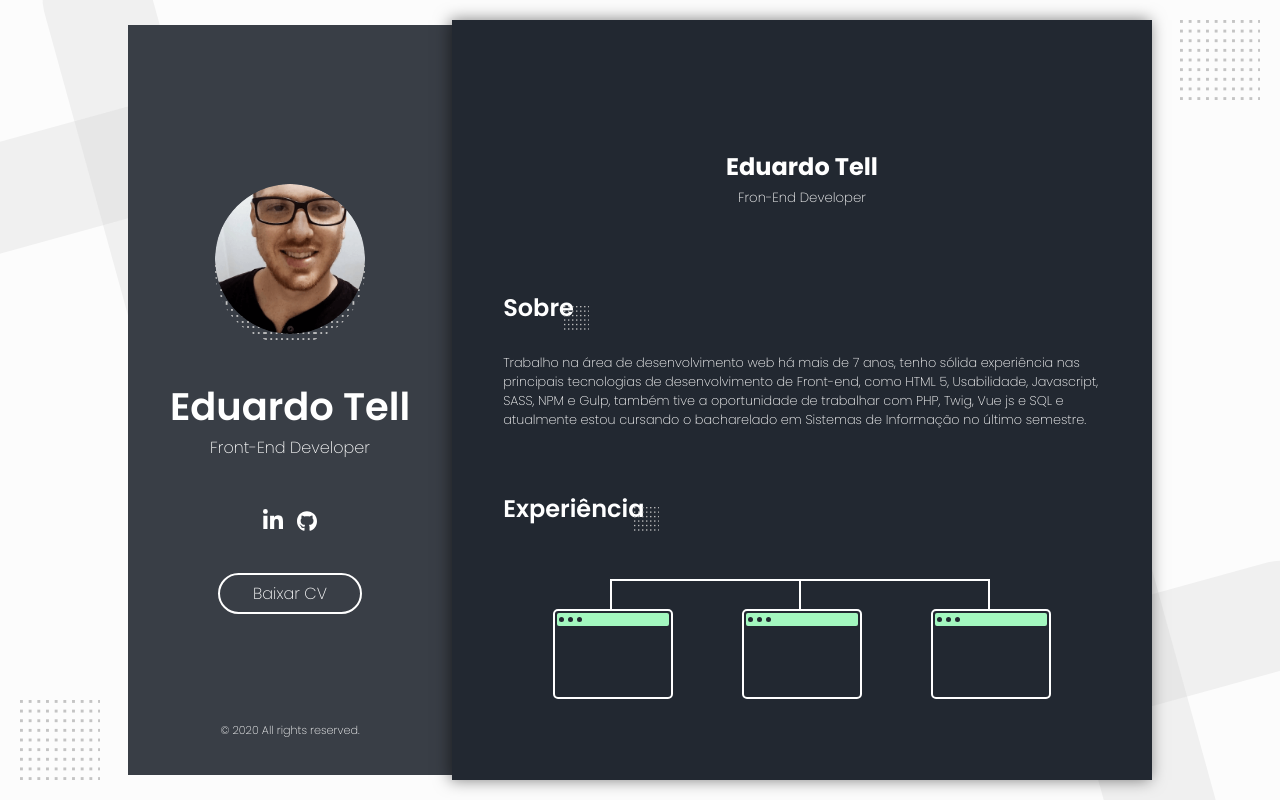
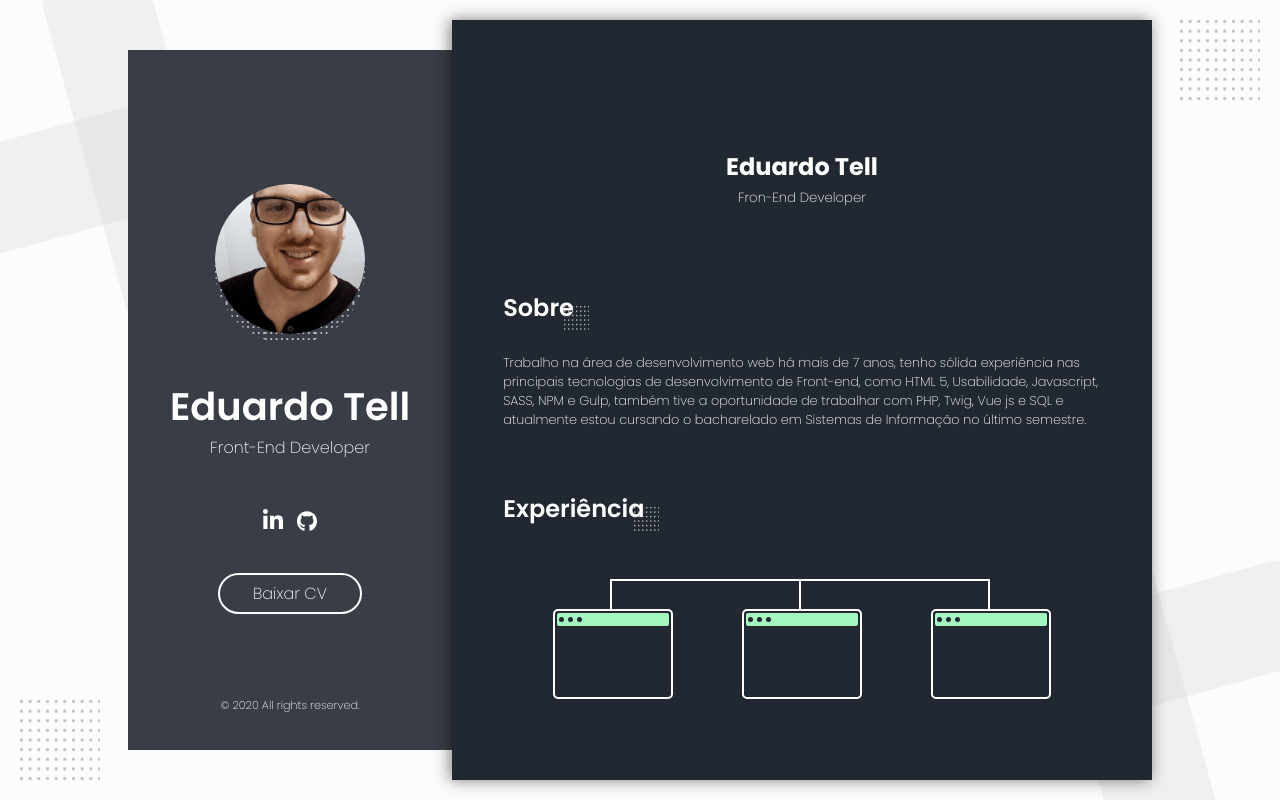
Before and after one commit to eduardo-tell/perfil, a website: page index.html in a window 1280 px wide. Drawn offline with Linux system fonts and the light colour scheme.

Commit message:
Ajust height

```diff
--- a/assets/scss/global.scss
+++ b/assets/scss/global.scss
@@ -342,7 +342,7 @@ main {
         }
 
         .side-bar {
-            height: auto;
+            height: 90vh;
             @include scroll(#f1f1f1);
             background-color: #393E46;
             transition-duration: 0.5s;
@@ -354,7 +354,6 @@ main {
             @media (min-width: 1025px) {
                 width: 360px;
                 margin: 25px 0;
-                min-height: calc(100% - 50px);
                 max-height: 700px;
             }
 
```
Also changed, not shown: dist/css/global.min.css.
